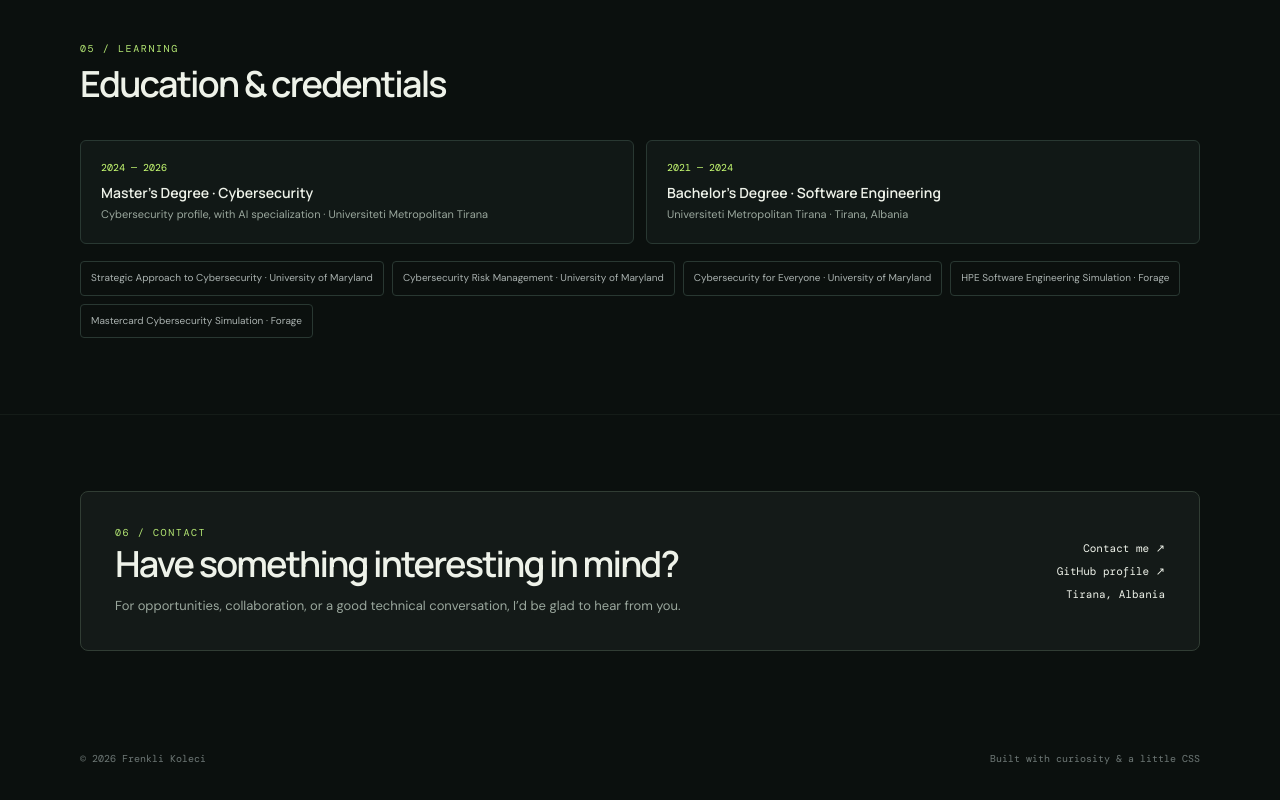
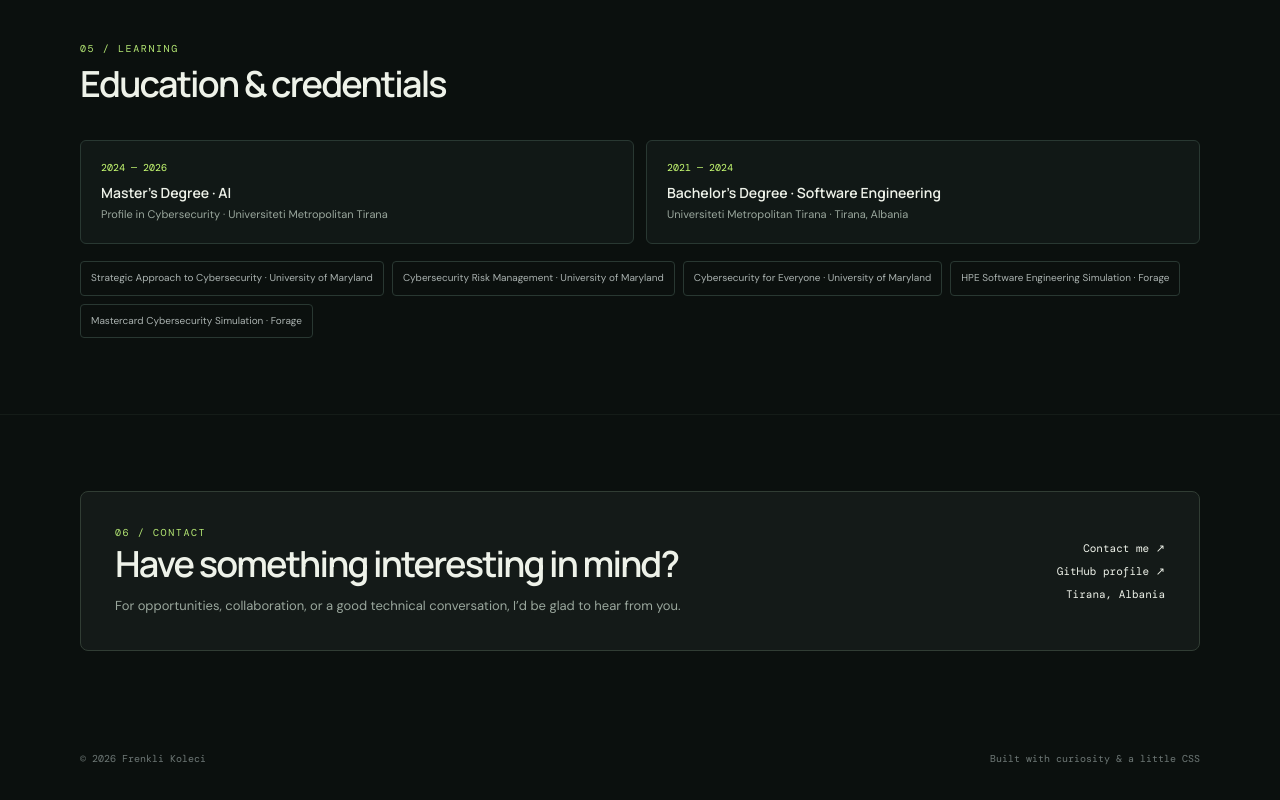
Before and after one commit to FrenkliK/frenklik.github.io, a plain HTML site: page index.html in a window 1280 px wide. Shown: the part 6215-7015 px from the top of the page. Drawn offline with nearby package versions, Linux system fonts and the light colour scheme.

Commit message:
Correct master's degree specialization

```diff
--- a/index.html
+++ b/index.html
@@ -63,7 +63,7 @@
       <div class="skill-group fade"><h3>Testing &amp; delivery</h3><div class="skill-list"><span class="skill">JUnit</span><span class="skill">Mockito</span><span class="skill">API testing</span><span class="skill">Debugging</span><span class="skill">Git · GitHub</span><span class="skill">Postman</span><span class="skill">Maven · Gradle</span><span class="skill">CI/CD fundamentals</span></div></div>
       <div class="skill-group fade"><h3>Security &amp; systems</h3><div class="skill-list"><span class="skill">Secure coding</span><span class="skill">Risk management</span><span class="skill">OWASP concepts</span><span class="skill">Data protection</span><span class="skill">Linux · Bash</span><span class="skill">Authentication</span><span class="skill">Cryptography</span></div></div>
     </div></div></section>
-    <section class="section" id="education"><div class="shell"><div class="section-header"><div><div class="section-kicker">05 / Learning</div><h2>Education &amp; credentials</h2></div></div><div class="education"><article class="edu-card fade"><div class="edu-year">2024 — 2026</div><h3>Master’s Degree · Cybersecurity</h3><p>Cybersecurity profile, with AI specialization · Universiteti Metropolitan Tirana</p></article><article class="edu-card fade"><div class="edu-year">2021 — 2024</div><h3>Bachelor’s Degree · Software Engineering</h3><p>Universiteti Metropolitan Tirana · Tirana, Albania</p></article></div><div class="certs"><span class="cert">Strategic Approach to Cybersecurity · University of Maryland</span><span class="cert">Cybersecurity Risk Management · University of Maryland</span><span class="cert">Cybersecurity for Everyone · University of Maryland</span><span class="cert">HPE Software Engineering Simulation · Forage</span><span class="cert">Mastercard Cybersecurity Simulation · Forage</span></div></div></section>
+    <section class="section" id="education"><div class="shell"><div class="section-header"><div><div class="section-kicker">05 / Learning</div><h2>Education &amp; credentials</h2></div></div><div class="education"><article class="edu-card fade"><div class="edu-year">2024 — 2026</div><h3>Master’s Degree · AI</h3><p>Profile in Cybersecurity · Universiteti Metropolitan Tirana</p></article><article class="edu-card fade"><div class="edu-year">2021 — 2024</div><h3>Bachelor’s Degree · Software Engineering</h3><p>Universiteti Metropolitan Tirana · Tirana, Albania</p></article></div><div class="certs"><span class="cert">Strategic Approach to Cybersecurity · University of Maryland</span><span class="cert">Cybersecurity Risk Management · University of Maryland</span><span class="cert">Cybersecurity for Everyone · University of Maryland</span><span class="cert">HPE Software Engineering Simulation · Forage</span><span class="cert">Mastercard Cybersecurity Simulation · Forage</span></div></div></section>
     <section class="section" id="contact"><div class="shell"><div class="contact fade"><div><div class="section-kicker">06 / Contact</div><h2>Have something interesting in mind?</h2><p>For opportunities, collaboration, or a good technical conversation, I’d be glad to hear from you.</p></div><div class="contact-links"><a href="#contact" id="contact-email" aria-label="Open an email to Frenkli">Contact me ↗</a><a href="https://github.com/FrenkliK" target="_blank" rel="noopener noreferrer" aria-label="View Frenkli Koleci’s GitHub profile">GitHub profile ↗</a><span>Tirana, Albania</span></div></div></div></section>
   </main>
   <footer class="footer shell"><span>© <span id="year"></span> Frenkli Koleci</span><span>Built with curiosity &amp; a little CSS</span></footer>
```
